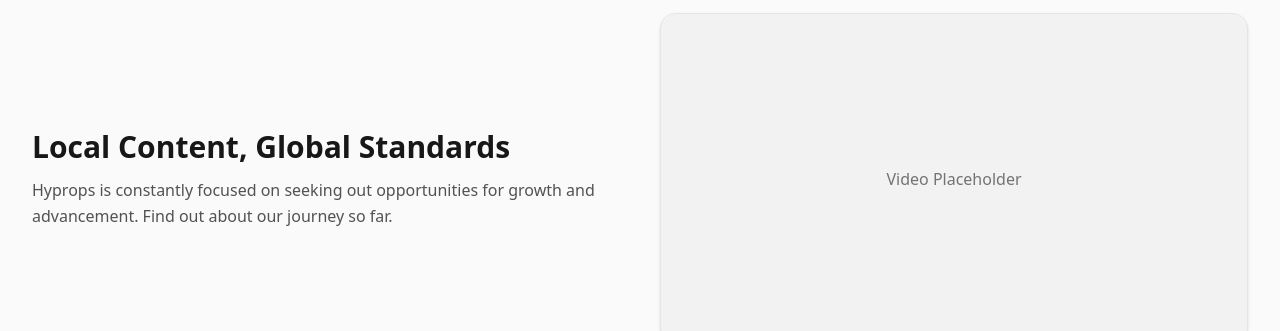
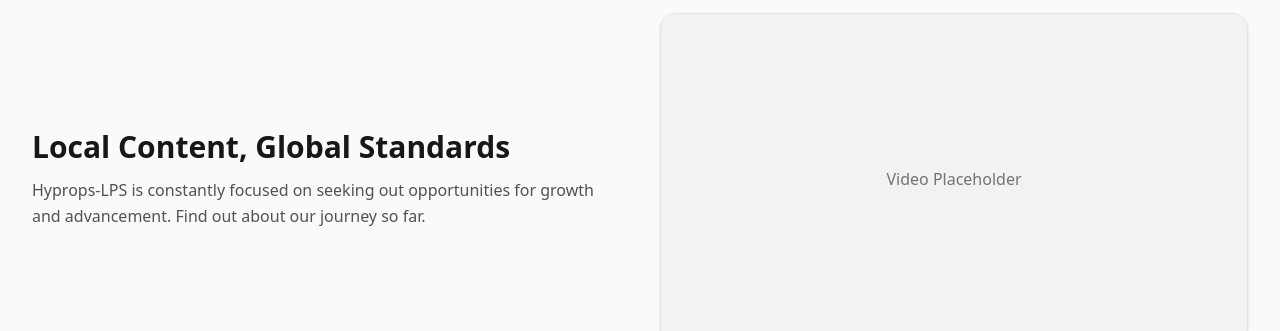
Before and after one commit to Codedzephyr/random-project, a React (Vite) app: page /#/ in a window 1280 px wide. Shown: the part 3023-3354 px from the top of the page. Built offline with nearby package versions, Linux system fonts and the light colour scheme.

Commit message:
Update video-about.tsx

```diff
--- a/src/components/video-about.tsx
+++ b/src/components/video-about.tsx
@@ -10,7 +10,7 @@
             Local Content, Global Standards
           </h3>
           <p className="mt-3 text-neutral-600 leading-relaxed">
-            Hyprops is constantly focused on seeking out opportunities for
+            Hyprops-LPS is constantly focused on seeking out opportunities for
             growth and advancement. Find out about our journey so far.
           </p>
         </div>
```
